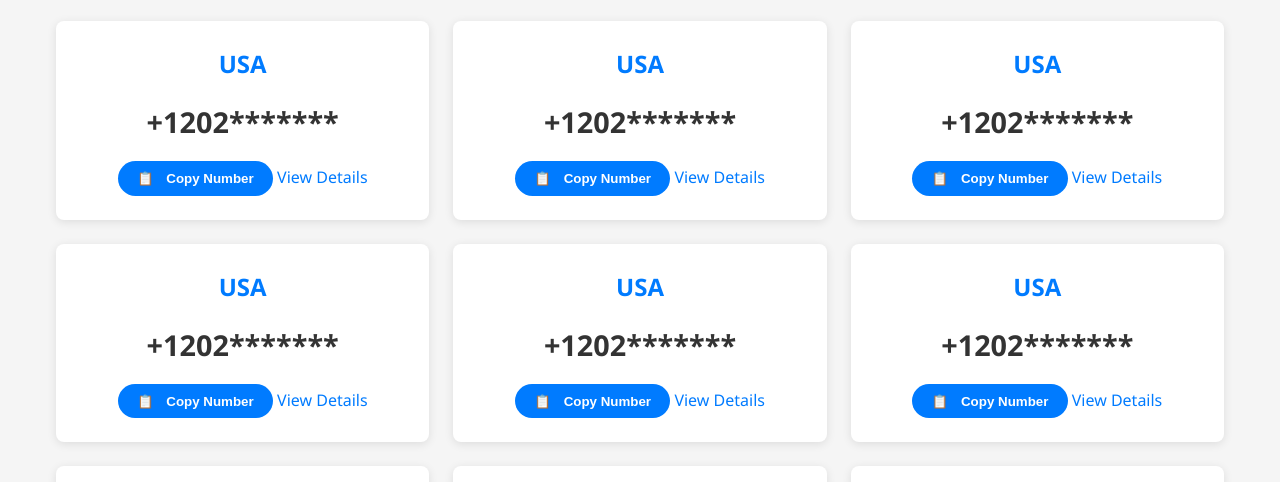
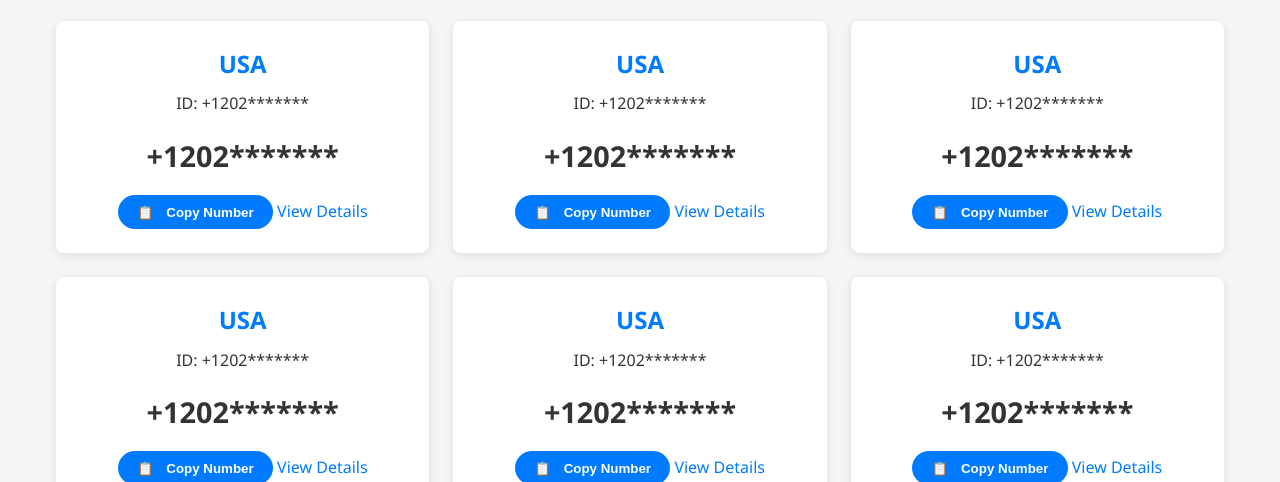
Before and after one commit to qindfvip/sms-verifly-app, a website built with Vite: page src/pages/index.html in a window 1280 px wide. Shown: the part 318-800 px from the top of the page. Built offline with nearby package versions, Linux system fonts and the light colour scheme; files whose address does not match are found by name.

Commit message:
modified files;

```diff
--- a/scripts/build.js
+++ b/scripts/build.js
@@ -90,7 +90,7 @@ function generateHomePage(numbers) {
         cardsHTML += `
             <div class="number-card">
                 <h3>${number.country}</h3>
-                <!--<p class="number-id">ID: ${number.id}</p>-->
+                <p class="number-id">ID: ${maskNumber(number.number)}</p>
                 <p class="number">${maskNumber(number.number)}</p>
                 <button class="copy-btn" data-number="${number.number}"></button>
                 <a href="./country/${number.country_code}/${number.id}.html" class="view-details"></a>
@@ -140,7 +140,7 @@ function generateCountryPages(numbers) {
             listHTML += `
                 <div class="number-card">
                     <h3>${number.country}</h3>
-                    <!--<p class="number-id">ID: ${number.id}</p>-->
+                    <p class="number-id">ID: ${maskNumber(number.number)}</p>
                     <p class="number">${maskNumber(number.number)}</p>
                     <button class="copy-btn" data-number="${number.number}"></button>
                     <a href="./${number.id}.html" class="view-details"></a>
--- a/src/css/style.css
+++ b/src/css/style.css
@@ -146,15 +146,6 @@ main {
     align-items: center;
     justify-content: center;
     gap: 0.5rem;
-    &::after {
-        content: "Copy Number";
-    }
-}
-
-.view-details {
-    &::after {
-        content: "View Details";
-    }
 }
 
 .number-card .copy-btn:hover, #copyButton:hover {
--- a/src/js/main.js
+++ b/src/js/main.js
@@ -39,7 +39,7 @@ function loadNumberCards() {
                 cardsHTML += `
                     <div class="number-card">
                         <h3>${number.country}</h3>
-                        <!-- <p class="number-id">ID: ${number.id}</p> -->
+                        <p class="number-id">ID: ${maskNumber(number.number)}</p>
                         <p class="number">${maskNumber(number.number)}</p>
                         <button class="copy-btn copy-icon" data-number="${number.number}"></button>
                         <a href="./country/${number.country_code}/${number.id}.html" class="view-details"></a>
--- a/src/pages/index.html
+++ b/src/pages/index.html
@@ -1,17 +1,21 @@
 <!DOCTYPE html>
 <html lang="zh-CN">
+
 <head>
     <meta charset="UTF-8">
     <meta name="viewport" content="width=device-width, initial-scale=1.0">
     <title>Temporary Phone Numbers - Receive SMS Online</title>
-    <meta name="description" content="Get temporary phone numbers to receive SMS online. Protect your privacy with our free service.">
-    <meta name="keywords" content="temporary phone, disposable phone, SMS verification, online SMS, privacy protection, virtual number, receive SMS">
+    <meta name="description"
+        content="Get temporary phone numbers to receive SMS online. Protect your privacy with our free service.">
+    <meta name="keywords"
+        content="temporary phone, disposable phone, SMS verification, online SMS, privacy protection, virtual number, receive SMS">
     <meta name="robots" content="index, follow">
     <link rel="canonical" href="https://temporaryphone.le-ai.top/">
 
     <!-- Social Media Meta Tags -->
     <meta property="og:title" content="Temporary Phone Numbers - Receive SMS Online">
-    <meta property="og:description" content="Get temporary phone numbers to receive SMS online. Protect your privacy with our free service.">
+    <meta property="og:description"
+        content="Get temporary phone numbers to receive SMS online. Protect your privacy with our free service.">
     <meta property="og:type" content="website">
     <meta property="og:url" content="https://temporaryphone.le-ai.top/">
     <meta property="og:image" content="https://temporaryphone.le-ai.top/favicon.svg">
@@ -20,7 +24,8 @@
 
     <meta name="twitter:card" content="summary">
     <meta name="twitter:title" content="Temporary Phone Numbers - Receive SMS Online">
-    <meta name="twitter:description" content="Get temporary phone numbers to receive SMS online. Protect your privacy with our free service.">
+    <meta name="twitter:description"
+        content="Get temporary phone numbers to receive SMS online. Protect your privacy with our free service.">
     <meta name="twitter:image" content="https://temporaryphone.le-ai.top/favicon.svg">
 
     <link href="../css/style.css" rel="stylesheet">
@@ -35,6 +40,7 @@
         gtag('config', 'G-TT0VY00Z55');
     </script>
 </head>
+
 <body>
     <header>
         <h1>Temporary Phone Numbers</h1>
@@ -69,5 +75,18 @@
     </footer>
 
     <script src="../js/main.js"></script>
+    <style>
+        .number-card .copy-btn, #copyButton {
+            &::after {
+                content: "Copy Number";
+            }
+        }
+        .view-details {
+            &::after {
+                content: "View Details";
+            }
+        }
+    </style>
 </body>
+
 </html>
```
Also changed, not shown: src/pages/country-template.html (+12 -0 lines).
